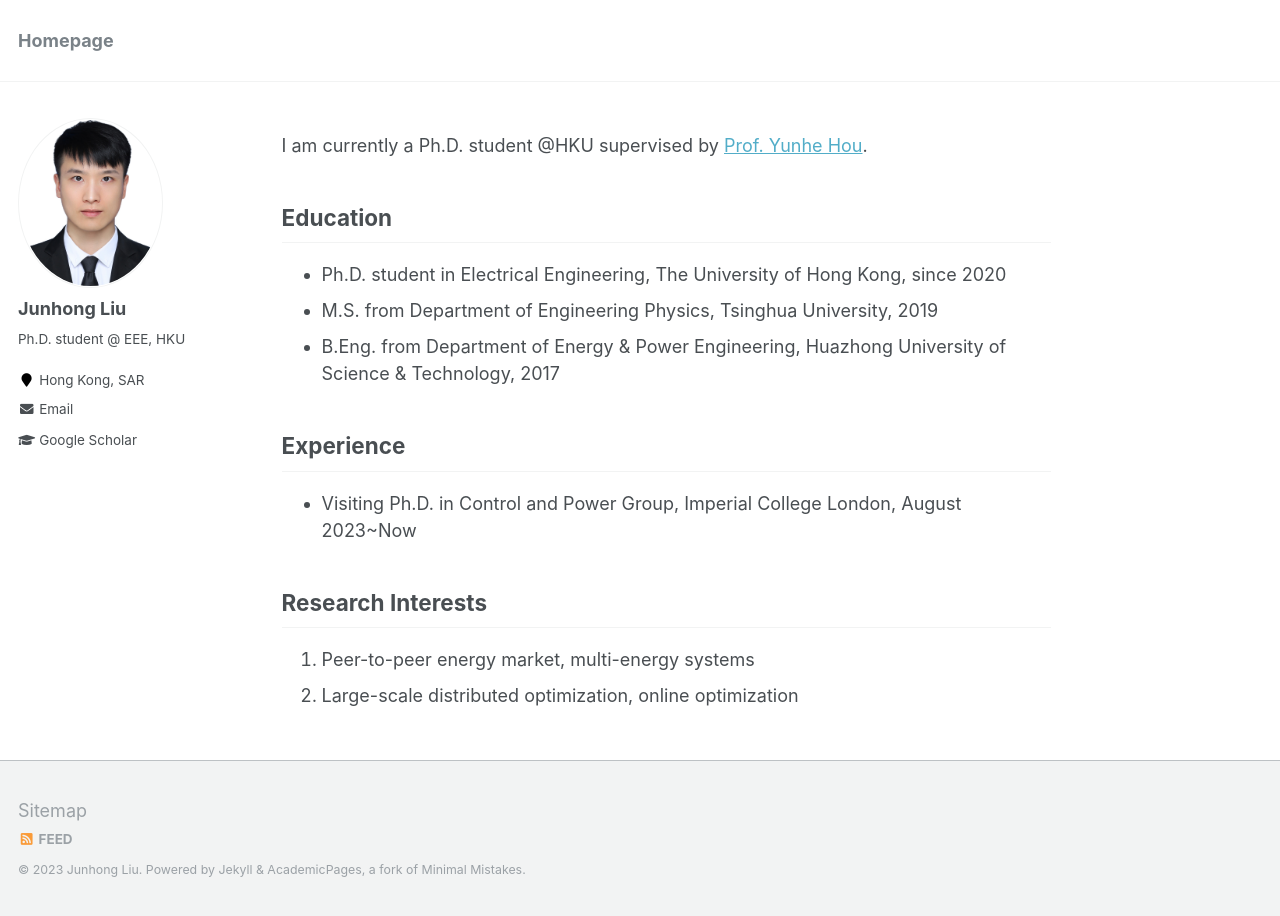
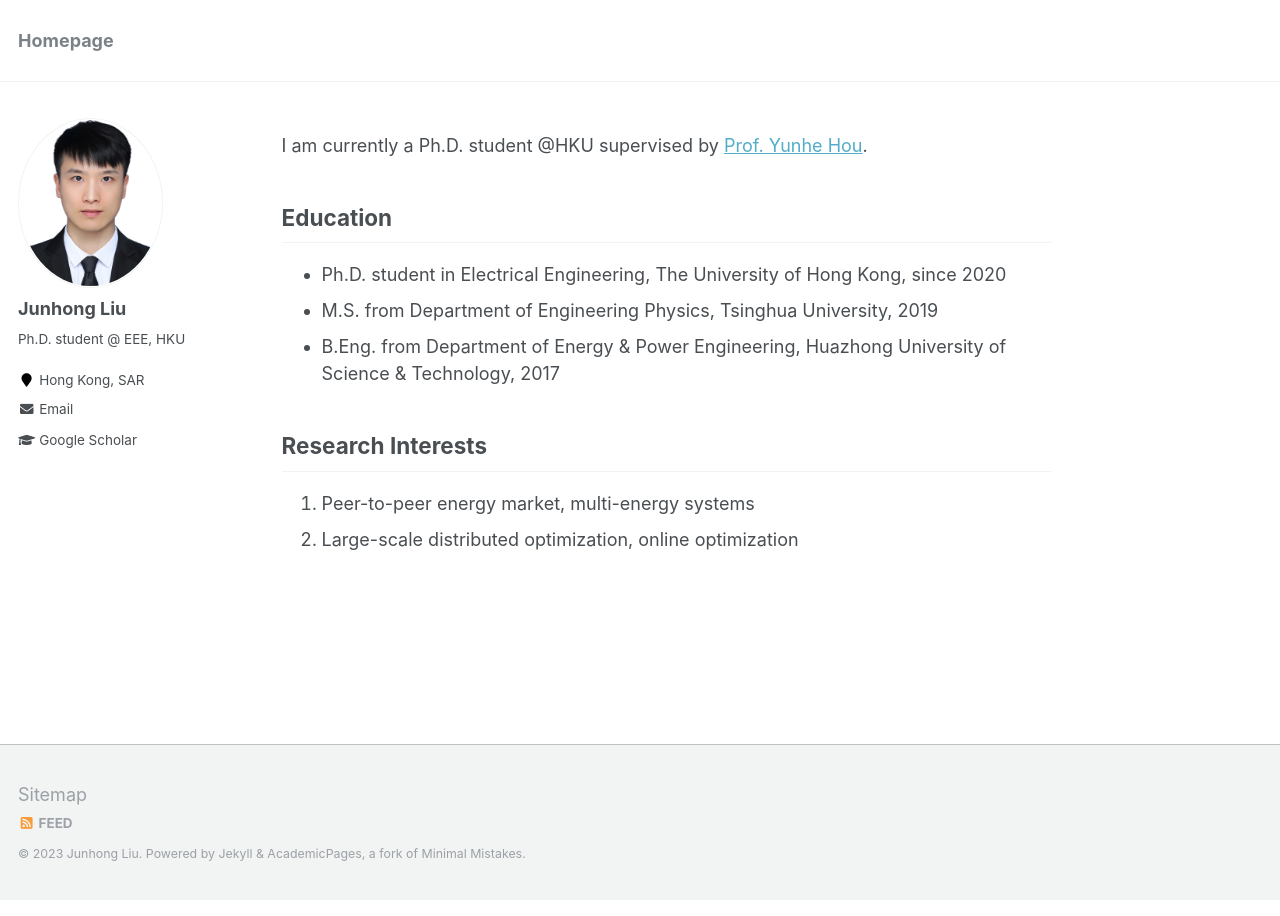
Before and after one commit to johnny-eee/online, a Jekyll site: the page built from _pages/about.md, in a window 1280 px wide. Built offline with Jekyll 4.4.1, drawn with Linux system fonts in a browser that asks for light colours.

Commit message:
Update about.md

```diff
--- a/_pages/about.md
+++ b/_pages/about.md
@@ -16,10 +16,6 @@ I am currently a Ph.D. student @HKU supervised by [Prof. Yunhe Hou](https://www.
 * M.S. from Department of Engineering Physics, Tsinghua University, 2019
 * B.Eng. from Department of Energy & Power Engineering, Huazhong University of Science & Technology, 2017
 
-## Experience
-
-* Visiting Ph.D. in Control and Power Group, Imperial College London, August 2023~Now
-
 ## Research Interests
 
 1. Peer-to-peer energy market, multi-energy systems
```
